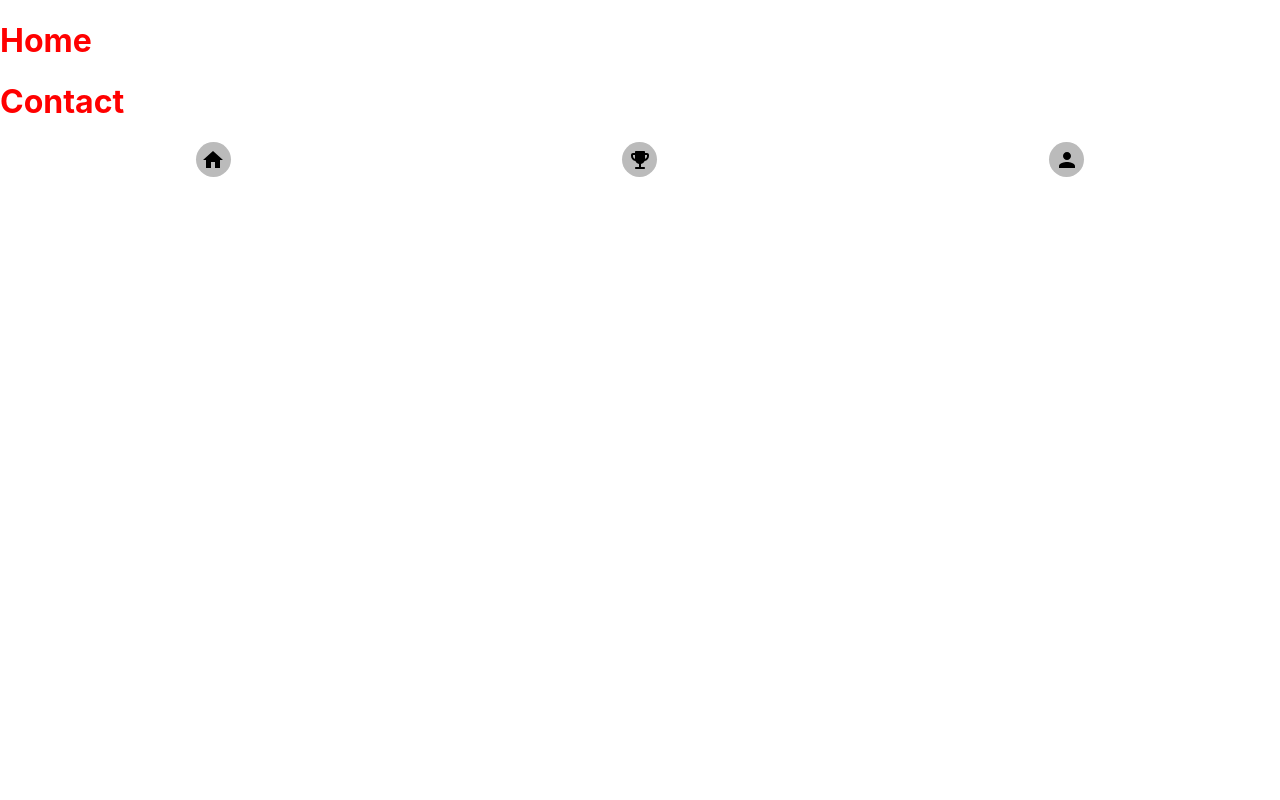
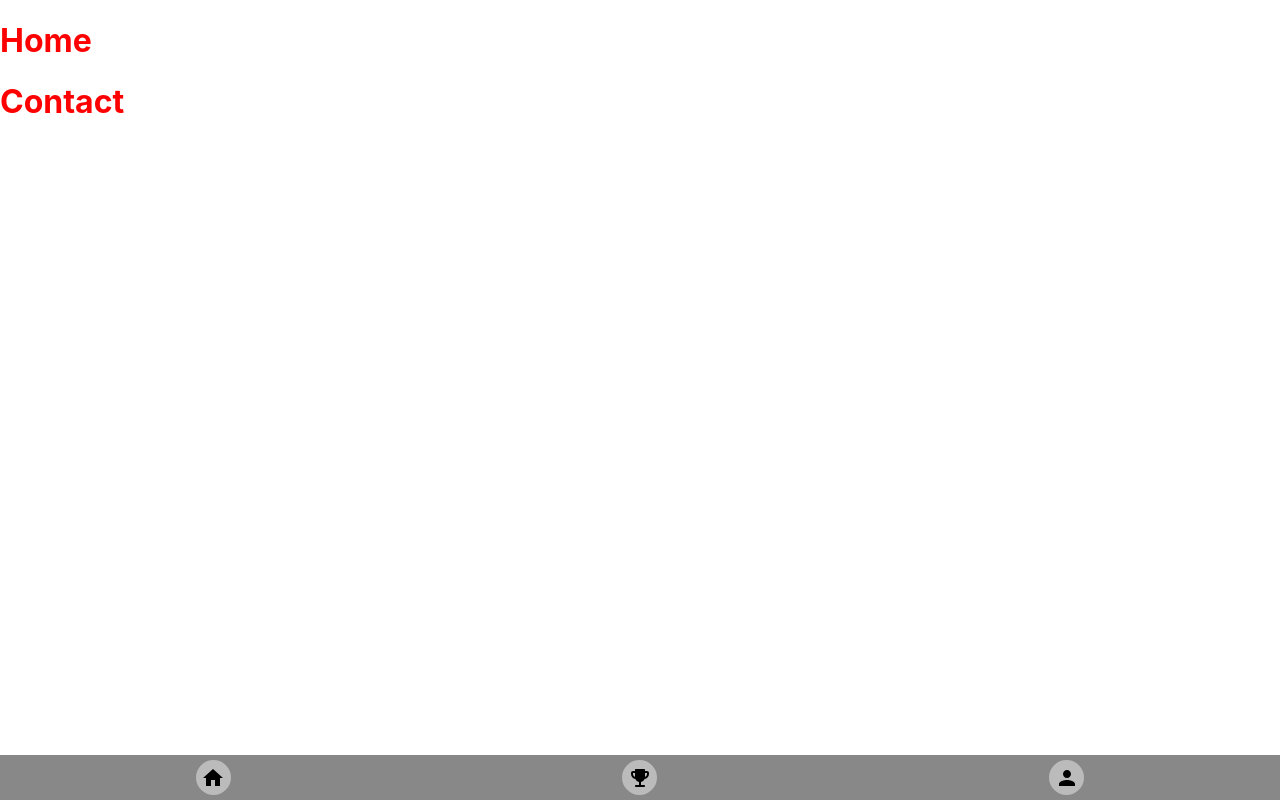
Before and after one commit to michaelhtleung/Nuul, a React (Create React App) app: page /contact in a window 1280 px wide. Built offline with nearby package versions, Linux system fonts and the light colour scheme.

Commit message:
finish positioning footer

```diff
--- a/src/components/footer.js
+++ b/src/components/footer.js
@@ -8,11 +8,11 @@ import account from '../img/account.svg';
 
 class Footer extends React.Component {
 	render() {
-		return <footer className="footer">
+		return <div className="footer">
 			<FooterIcon filePath={home}/>
 			<FooterIcon filePath={achievements}/>
 			<FooterIcon filePath={account}/>
-		</footer>
+		</div>
 	}
 }
 export default Footer
--- a/src/index.css
+++ b/src/index.css
@@ -18,11 +18,12 @@ h1 {
 
 .footer {
     display: flex;
+    position: absolute;
     justify-content: space-around;
     bottom: 0;
     width: 100%;
-    margin-left: auto;
-    margin-right: auto;
+    background-color: #888;
+    height: 45px;
 }
 
 .iconCircle {
@@ -31,6 +32,7 @@ h1 {
     justify-content: center;
     height: 35px;
     width: 35px;
+    margin-top: 5px;
     background-color: #bbb;
     border-radius: 50%;
 }
```
